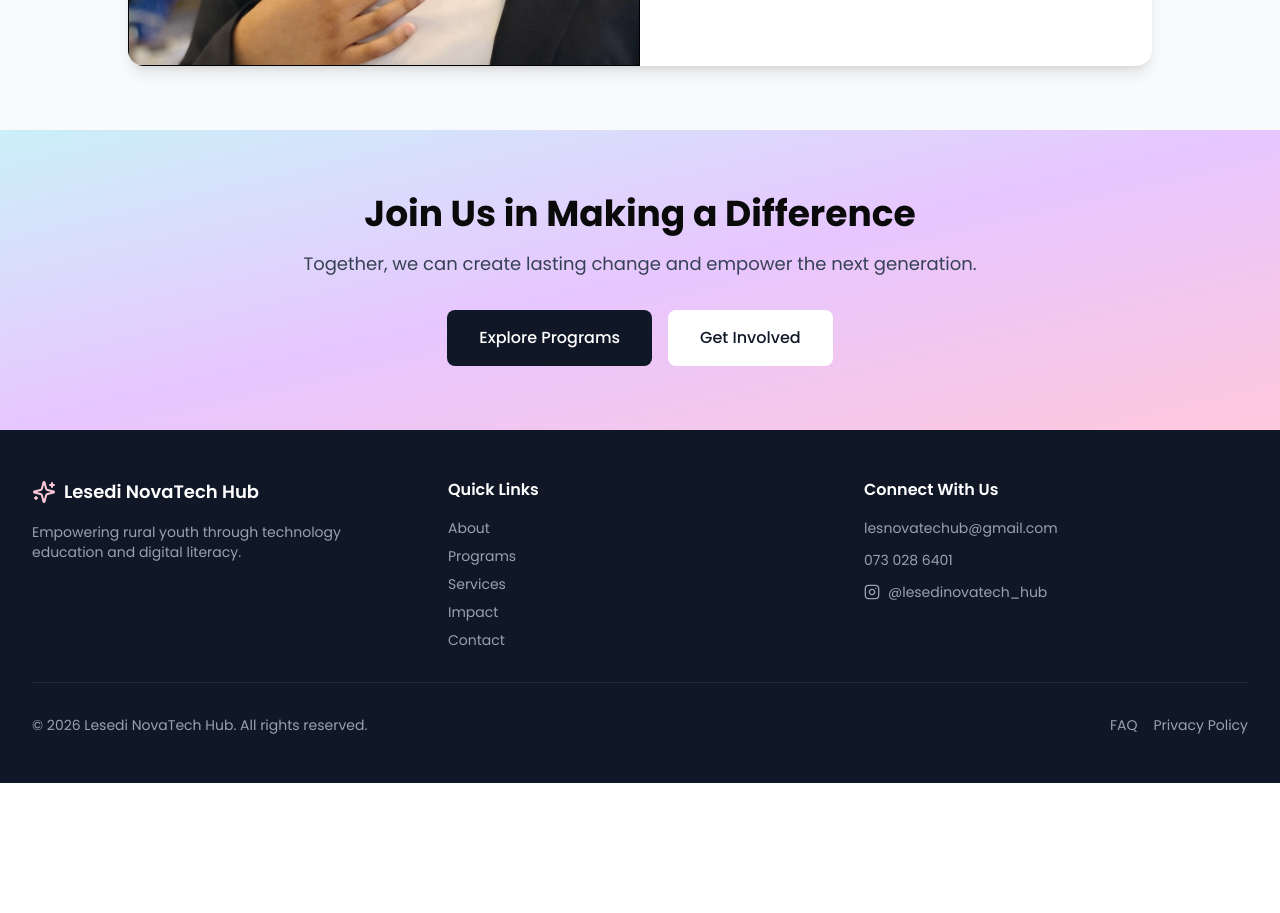
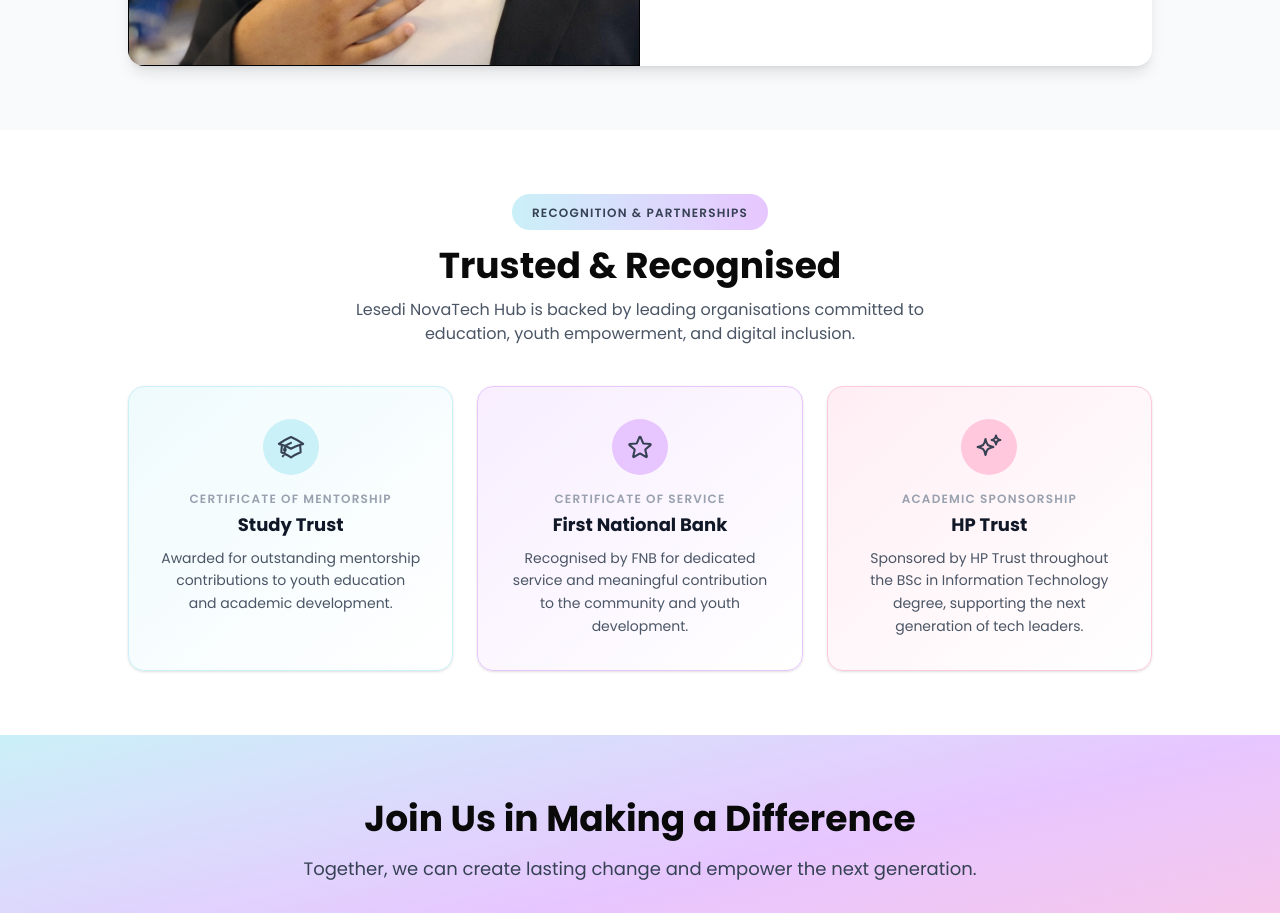
Before and after one commit to LesediSiyaya/Lesedinovatechhubwebsite, a React (Vite) app: page /about in a window 1280 px wide. Shown: the part 1760-2673 px from the top of the page. Before the commit the page ends 2543 px from the top, so only its background shows below. Built offline with nearby package versions, Linux system fonts and the light colour scheme.

Commit message:
Add Recognition & Partnerships section (Study Trust, FNB, HP Trust)

```diff
--- a/src/app/pages/About.tsx
+++ b/src/app/pages/About.tsx
@@ -118,6 +118,53 @@
         </div>
       </section>
 
+      {/* Recognition & Partnerships */}
+      <section className="py-12 sm:py-16 px-4 sm:px-6 lg:px-8 bg-white">
+        <div className="max-w-5xl mx-auto">
+          <div className="text-center mb-10">
+            <div className="inline-block px-5 py-1.5 bg-gradient-to-r from-[#caf0f8] to-[#e7c6ff] rounded-full mb-4">
+              <span className="text-xs font-semibold tracking-widest text-gray-700 uppercase">Recognition &amp; Partnerships</span>
+            </div>
+            <h2 className="text-3xl sm:text-4xl font-bold mb-3">Trusted &amp; Recognised</h2>
+            <p className="text-gray-600 max-w-xl mx-auto">
+              Lesedi NovaTech Hub is backed by leading organisations committed to education, youth empowerment, and digital inclusion.
+            </p>
+          </div>
+          <div className="grid sm:grid-cols-3 gap-6">
+            <div className="relative bg-gradient-to-br from-[#caf0f8]/30 to-white border border-[#caf0f8] rounded-2xl p-8 text-center shadow-sm hover:shadow-md transition-shadow">
+              <div className="w-14 h-14 bg-[#caf0f8] rounded-full flex items-center justify-center mx-auto mb-4">
+                <svg className="w-7 h-7 text-gray-700" fill="none" viewBox="0 0 24 24" stroke="currentColor" strokeWidth={1.8}>
+                  <path strokeLinecap="round" strokeLinejoin="round" d="M4.26 10.147a60.438 60.438 0 0 0-.491 6.347A48.627 48.627 0 0 1 12 20.904a48.627 48.627 0 0 1 8.232-4.41 60.46 60.46 0 0 0-.491-6.347m-15.482 0a50.57 50.57 0 0 0-2.658-.813A59.906 59.906 0 0 1 12 3.493a59.903 59.903 0 0 1 10.399 5.84c-.896.248-1.783.52-2.658.814m-15.482 0A50.697 50.697 0 0 1 12 13.489a50.702 50.702 0 0 1 7.74-3.342M6.75 15a.75.75 0 1 0 0-1.5.75.75 0 0 0 0 1.5Zm0 0v-3.675A55.378 55.378 0 0 1 12 8.443m-7.007 11.55A5.981 5.981 0 0 0 6.75 15.75v-1.5" />
+                </svg>
+              </div>
+              <p className="text-xs font-semibold tracking-widest text-gray-400 uppercase mb-1">Certificate of Mentorship</p>
+              <h3 className="text-lg font-bold text-gray-900 mb-2">Study Trust</h3>
+              <p className="text-sm text-gray-600 leading-relaxed">Awarded for outstanding mentorship contributions to youth education and academic development.</p>
+            </div>
+            <div className="relative bg-gradient-to-br from-[#e7c6ff]/30 to-white border border-[#e7c6ff] rounded-2xl p-8 text-center shadow-sm hover:shadow-md transition-shadow">
+              <div className="w-14 h-14 bg-[#e7c6ff] rounded-full flex items-center justify-center mx-auto mb-4">
+                <svg className="w-7 h-7 text-gray-700" fill="none" viewBox="0 0 24 24" stroke="currentColor" strokeWidth={1.8}>
+                  <path strokeLinecap="round" strokeLinejoin="round" d="M11.48 3.499a.562.562 0 0 1 1.04 0l2.125 5.111a.563.563 0 0 0 .475.345l5.518.442c.499.04.701.663.321.988l-4.204 3.602a.563.563 0 0 0-.182.557l1.285 5.385a.562.562 0 0 1-.84.61l-4.725-2.885a.562.562 0 0 0-.586 0L6.982 20.54a.562.562 0 0 1-.84-.61l1.285-5.386a.562.562 0 0 0-.182-.557l-4.204-3.602a.562.562 0 0 1 .321-.988l5.518-.442a.563.563 0 0 0 .475-.345L11.48 3.5Z" />
+                </svg>
+              </div>
+              <p className="text-xs font-semibold tracking-widest text-gray-400 uppercase mb-1">Certificate of Service</p>
+              <h3 className="text-lg font-bold text-gray-900 mb-2">First National Bank</h3>
+              <p className="text-sm text-gray-600 leading-relaxed">Recognised by FNB for dedicated service and meaningful contribution to the community and youth development.</p>
+            </div>
+            <div className="relative bg-gradient-to-br from-[#ffc8dd]/30 to-white border border-[#ffc8dd] rounded-2xl p-8 text-center shadow-sm hover:shadow-md transition-shadow">
+              <div className="w-14 h-14 bg-[#ffc8dd] rounded-full flex items-center justify-center mx-auto mb-4">
+                <svg className="w-7 h-7 text-gray-700" fill="none" viewBox="0 0 24 24" stroke="currentColor" strokeWidth={1.8}>
+                  <path strokeLinecap="round" strokeLinejoin="round" d="M9.813 15.904 9 18.75l-.813-2.846a4.5 4.5 0 0 0-3.09-3.09L2.25 12l2.846-.813a4.5 4.5 0 0 0 3.09-3.09L9 5.25l.813 2.846a4.5 4.5 0 0 0 3.09 3.09L15.75 12l-2.846.813a4.5 4.5 0 0 0-3.09 3.09ZM18.259 8.715 18 9.75l-.259-1.035a3.375 3.375 0 0 0-2.455-2.456L14.25 6l1.036-.259a3.375 3.375 0 0 0 2.455-2.456L18 2.25l.259 1.035a3.375 3.375 0 0 0 2.456 2.456L21.75 6l-1.035.259a3.375 3.375 0 0 0-2.456 2.456Z" />
+                </svg>
+              </div>
+              <p className="text-xs font-semibold tracking-widest text-gray-400 uppercase mb-1">Academic Sponsorship</p>
+              <h3 className="text-lg font-bold text-gray-900 mb-2">HP Trust</h3>
+              <p className="text-sm text-gray-600 leading-relaxed">Sponsored by HP Trust throughout the BSc in Information Technology degree, supporting the next generation of tech leaders.</p>
+            </div>
+          </div>
+        </div>
+      </section>
+
       {/* Call to Action */}
       <section className="py-12 sm:py-16 px-4 sm:px-6 lg:px-8 bg-gradient-to-br from-[#caf0f8] via-[#e7c6ff] to-[#ffc8dd]">
         <div className="max-w-4xl mx-auto text-center">
```
